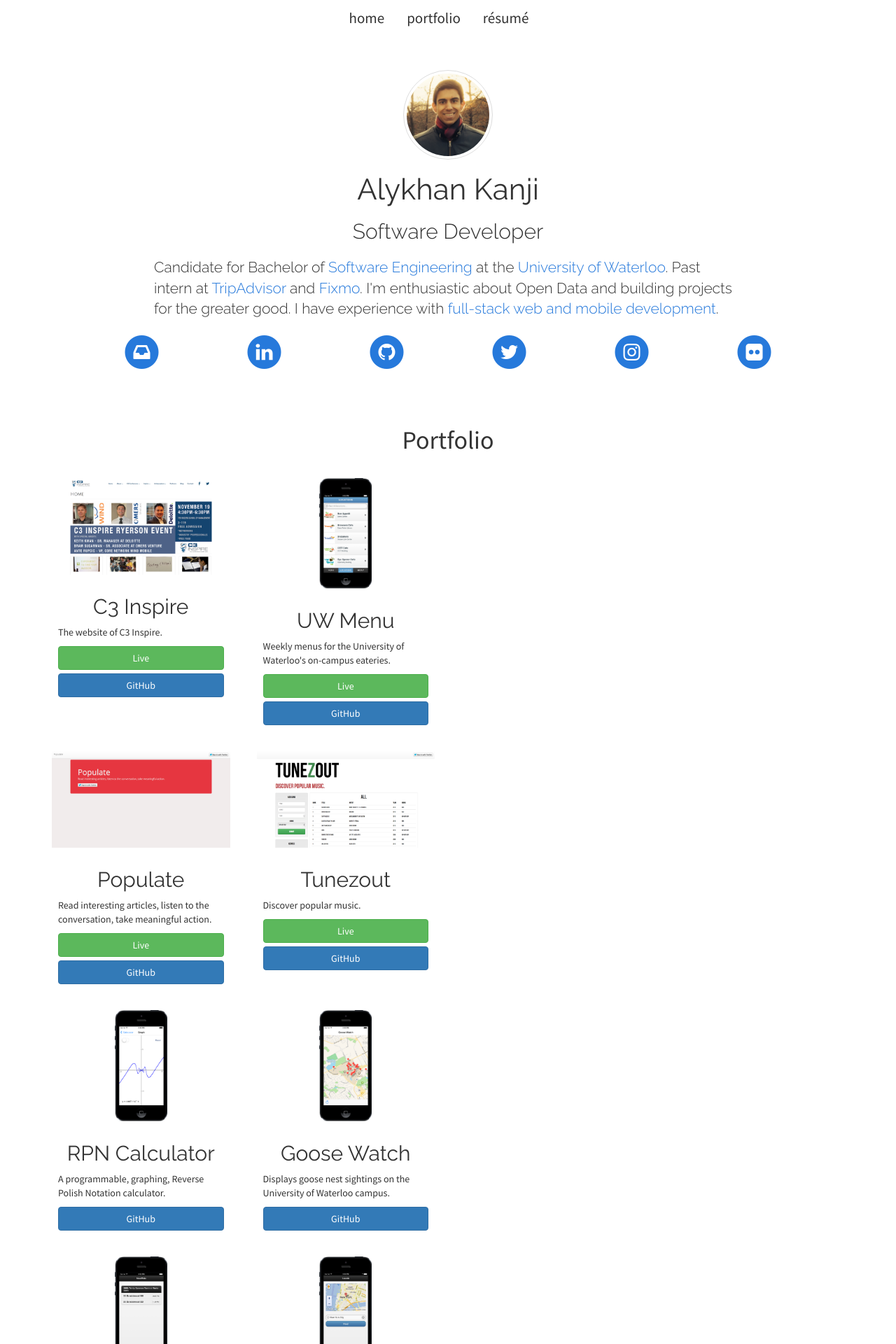
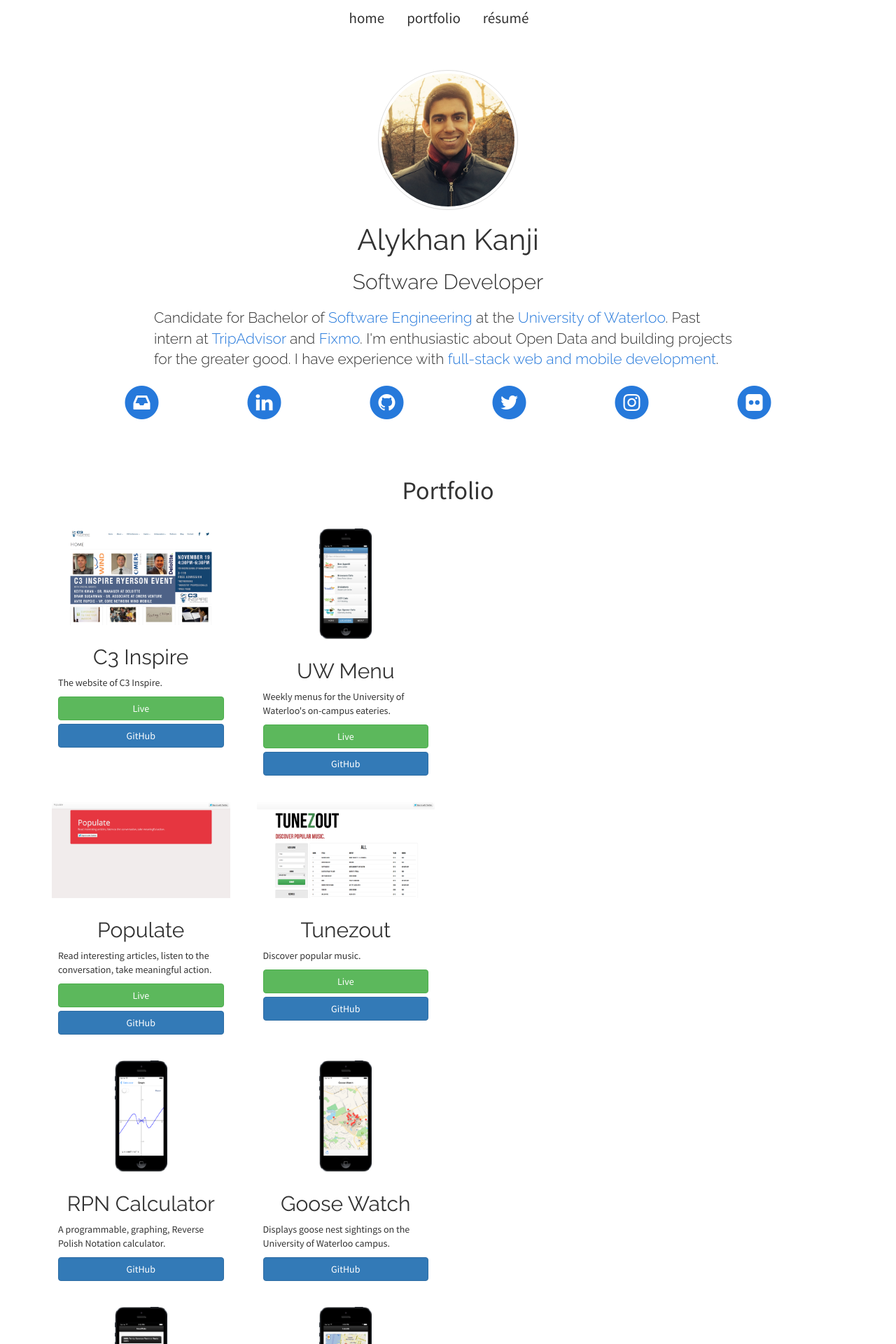
Before and after one commit to alykhank/alykhank.github.io, a Jekyll site: the page built from index.html, in a window 1280 px wide. Shown: the top 1920 px of the page at 70% size. Built offline with Jekyll 4.4.1, drawn with Linux system fonts in a browser that asks for light colours; nearby versions of some CDN libraries; Markdown is read by kramdown in place of the engine named in the settings; comment, search, counter and statistics services are not loaded.

Commit message:
Increase profile photo size to 200px

```diff
--- a/index.html
+++ b/index.html
@@ -4,7 +4,7 @@
 name: Home
 ---
 <div class="jumbotron">
-	<img src="{{ site.baseurl }}img/akanji.jpg" alt="Alykhan Kanji" width="128" class="img-circle img-thumbnail center-block">
+	<img src="{{ site.baseurl }}img/akanji.jpg" alt="Alykhan Kanji" width="200" class="img-circle img-thumbnail center-block">
 	<h1 class="text-center title">Alykhan Kanji</h1>
 	<h2 class="text-center subtitle">Software Developer</h2>
 	<p class="lead">Candidate for Bachelor of <a href="https://uwaterloo.ca/software-engineering/">Software Engineering</a> at the <a href="https://uwaterloo.ca/">University of Waterloo</a>. Past intern at <a href="http://www.tripadvisor.com/">TripAdvisor</a> and <a href="http://fixmo.com/">Fixmo</a>. I'm enthusiastic about Open Data and building projects for the greater good. I have experience with <a href="portfolio">full-stack web and mobile development</a>.</p>
```
